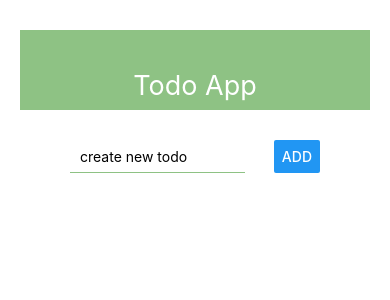
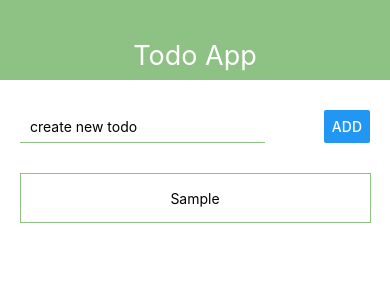
Before and after one commit to Karlsoninit/todo_on_react-native, a React Native app in the folder todo_app/: screen / in a window 390 px wide. Both pictures are taken after typing "Sample" into the empty fields and a click on the button "ADD". Shown: the top 300 px of the page. Built offline with nearby package versions, Linux system fonts and the light colour scheme.

Commit message:
basic function added its add todo, delete todo, scroll and longPress and delete after hold todo card

```diff
--- a/todo_app/App.js
+++ b/todo_app/App.js
@@ -1,6 +1,5 @@
-
 import React, { useState } from "react";
-import { StyleSheet, View } from "react-native";
+import { StyleSheet, View, Keyboard, Alert, FlatList } from "react-native";
 import shortId from "shortid";
 import Navbar from "./src/components/Navbar";
 import AddTodo from "./src/components/AddTodo";
@@ -17,33 +16,46 @@ export default function App() {
   const handleSibmitAdd = () => {
     const newTodo = {
       id: shortId(),
-      todo: todo
+      todo
     };
+
+    if (todo.length !== 0) {
       setTodos(prev => [...prev, newTodo]);
       setTodo("");
+      Keyboard.dismiss();
+    } else {
+      Alert.alert("need typing todo");
+    }
+  };
+
+  const deleteItems = id => {
+    setTodos(prev => prev.filter(elem => elem.id !== id));
   };
 
   return (
-
-    <View style={styles.container}>
+    <View>
       <Navbar title="Todo App" />
-      <View style={styles.container}>
       <AddTodo
+        style={styles.container}
         value={todo}
         handleGetInfo={getTodos}
         handleSibmitAdd={handleSibmitAdd}
       />
-    </View>
+
+      <FlatList
+        keyExtractor={item => item.id}
+        data={todos}
+        renderItem={({ item }) => (
+          <Todo deleteItems={deleteItems} todo={item} />
+        )}
+      />
     </View>
   );
 }
 
 const styles = StyleSheet.create({
-
-
   container: {
     paddingHorizontal: 20,
     paddingVertical: 30
   }
-
 });
--- a/todo_app/src/components/AddTodo.js
+++ b/todo_app/src/components/AddTodo.js
@@ -1,16 +1,17 @@
 import React from "react";
 import { Text, View, TextInput, Button, StyleSheet } from "react-native";
 
-const AddTodo = ({ handleGetInfo, handleSibmitAdd, value }) => {
+const AddTodo = props => {
   return (
-    <View style={styles.inputContainer}>
+    <View style={{ ...props.style, ...styles.inputContainer }}>
       <TextInput
+        autoCorrect={false}
         style={styles.input}
-        onChangeText={handleGetInfo}
+        onChangeText={props.handleGetInfo}
         placeholder="create new todo"
-        value={value}
+        value={props.value}
       />
-      <Button title="add" onPress={() => handleSibmitAdd()} />
+      <Button title="ADD" onPress={() => props.handleSibmitAdd()} />
     </View>
   );
 };
@@ -18,8 +19,7 @@ const AddTodo = ({ handleGetInfo, handleSibmitAdd, value }) => {
 const styles = StyleSheet.create({
   inputContainer: {
     flexDirection: "row",
-    justifyContent: "space-between",
-    paddingHorizontal: 30
+    justifyContent: "space-between"
   },
   input: {
     width: "70%",
--- a/todo_app/src/components/Todo.js
+++ b/todo_app/src/components/Todo.js
@@ -1,34 +1,43 @@
 import React from "react";
-import { View, Text, StyleSheet, Button } from "react-native";
+import {
+  View,
+  Text,
+  StyleSheet,
+  TouchableOpacity,
+  ScrollView
+} from "react-native";
 
-const Todo = ({ todo }) => {
+const Todo = ({ todo, deleteItems }) => {
   return (
     <View style={styles.todoContainer}>
-      {todo.map(({ id, title }) => (
-        <View style={styles.todo} key={id}>
-          <View style={styles.textContainer}>
-            <Text>{title}</Text>
-          </View>
-          <Button title="Delete" onPress={() => console.log("delete")}></Button>
+      <TouchableOpacity
+        style={styles.todoList}
+        activeOpacity={0.5}
+        onPress={() => {
+          console.log(todo.id);
+        }}
+        onLongPress={() => deleteItems(todo.id)}
+      >
+        <View>
+          <Text>{todo.todo}</Text>
         </View>
-      ))}
+      </TouchableOpacity>
     </View>
   );
 };
 
 const styles = StyleSheet.create({
   todoContainer: {
-    width: "80%",
+    alignItems: "center"
+  },
+  todoList: {
     height: 50,
+    width: "90%",
     borderWidth: 1,
-    borderColor: "#4939"
-  },
-  todo: {
-    flexDirection: "row"
-  },
-  textContainer: {
+    borderColor: "#4939",
     justifyContent: "center",
-    alignItems: "center"
+    alignItems: "center",
+    marginBottom: 10
   }
 });
 
```
Lines whose indentation alone changed are shown as unchanged.
